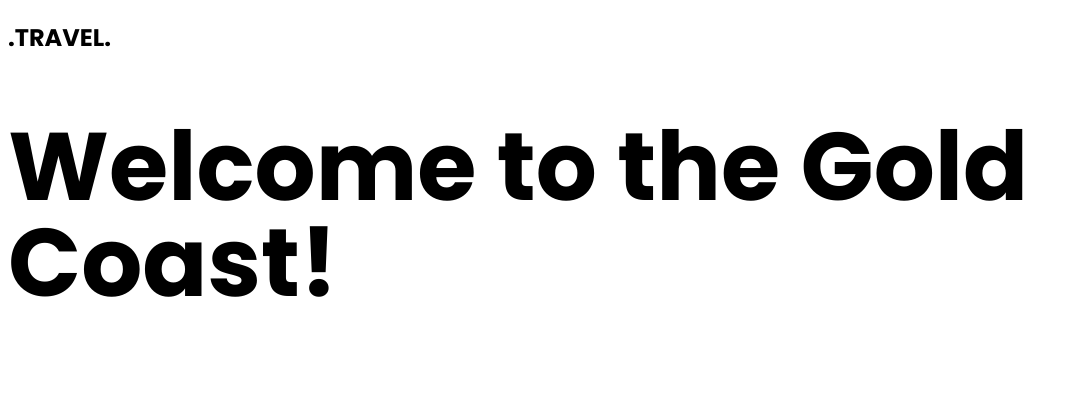
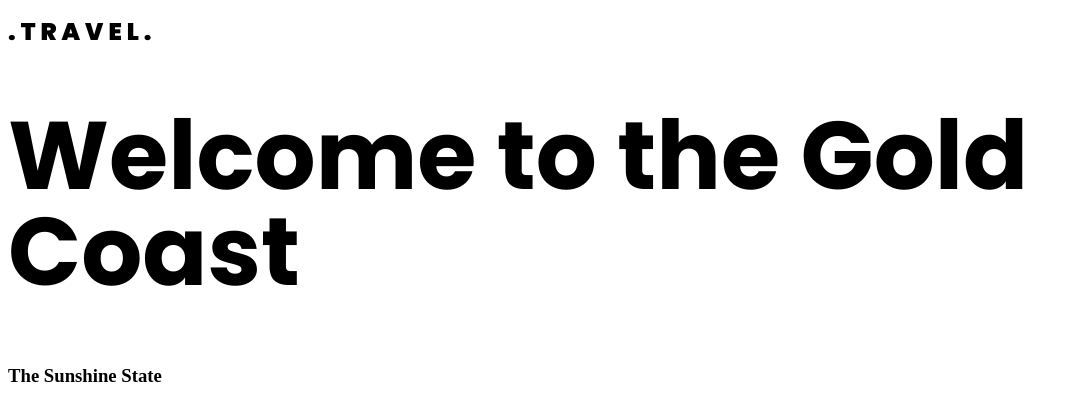
Before and after one commit to kessjelly/Responsive-Add-On, a plain HTML site: page index.html in a window 1280 px wide. Shown: the whole page, without its empty margins (0-1078 px from the left). Drawn offline with Linux system fonts and the light colour scheme.

Commit message:
Added h2 and h3

```diff
--- a/index.html
+++ b/index.html
@@ -14,6 +14,7 @@
   </head>
   <body>
     <h2>.TRAVEL.</h2>
-    <h1>Welcome to the Gold Coast!</h1>
+    <h1>Welcome to the Gold Coast</h1>
+    <h3>The Sunshine State</h3>
   </body>
 </html>
--- a/styles/styles.css
+++ b/styles/styles.css
@@ -8,4 +8,9 @@ h1 {
 
 h2 {
   font-family: "Poppins", sans-serif;
+  font-weight: 900;
+  font-size: 24px;
+  line-height: 100%;
+  font-weight: 900;
+  letter-spacing: 5px;
 }
```
